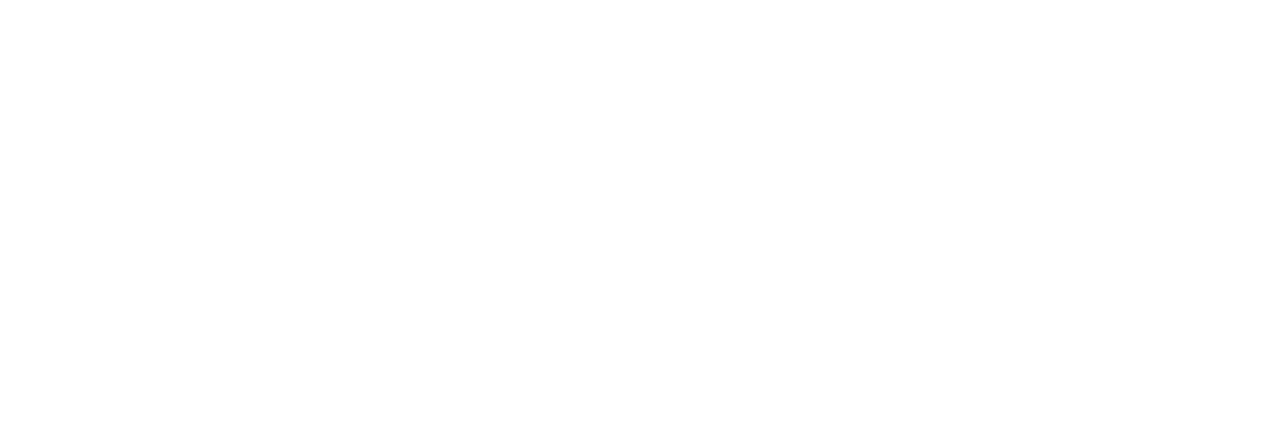
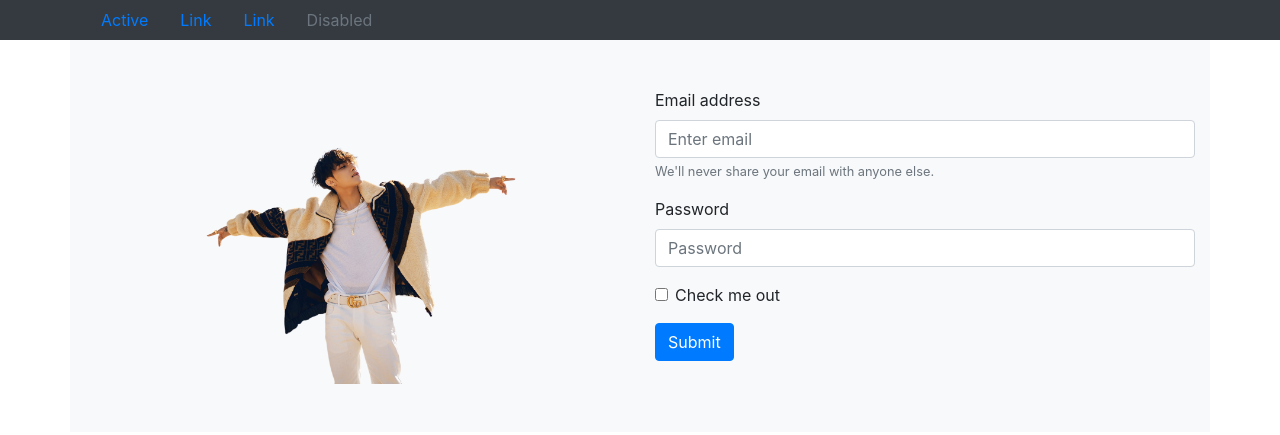
Before and after one commit to NguyenKyThinh94/sendEmailForm, a plain HTML site: page index.html in a window 1280 px wide. Drawn offline with nearby package versions, Linux system fonts and the light colour scheme.

Commit message:
creat document layout

```diff
--- a/index.html
+++ b/index.html
@@ -10,6 +10,50 @@
     <link rel="stylesheet" href="https://stackpath.bootstrapcdn.com/bootstrap/4.3.1/css/bootstrap.min.css" integrity="sha384-ggOyR0iXCbMQv3Xipma34MD+dH/1fQ784/j6cY/iJTQUOhcWr7x9JvoRxT2MZw1T" crossorigin="anonymous">
   </head>
   <body>
+    <div class="container-fluid bg-dark top-fixed">
+      <div class="container">
+          <ul class="nav justify-content-left">
+              <li class="nav-item">
+                <a class="nav-link active" href="#">Active</a>
+              </li>
+              <li class="nav-item">
+                <a class="nav-link" href="#">Link</a>
+              </li>
+              <li class="nav-item">
+                <a class="nav-link" href="#">Link</a>
+              </li>
+              <li class="nav-item">
+                <a class="nav-link disabled" href="#" tabindex="-1" aria-disabled="true">Disabled</a>
+              </li>
+            </ul>
+      </div>
+
+    </div>
+    <div class="container">
+      <div class="row bg-light">
+        <div class="col-md-6">
+          <img src="./picture/sontung.png" alt="" class="w-100 m-auto p-5">
+        </div>
+        <div class="col-md-6 my-5">
+            <form>
+                <div class="form-group">
+                  <label for="exampleInputEmail1">Email address</label>
+                  <input type="email" class="form-control" id="exampleInputEmail1" aria-describedby="emailHelp" placeholder="Enter email">
+                  <small id="emailHelp" class="form-text text-muted">We'll never share your email with anyone else.</small>
+                </div>
+                <div class="form-group">
+                  <label for="exampleInputPassword1">Password</label>
+                  <input type="password" class="form-control" id="exampleInputPassword1" placeholder="Password">
+                </div>
+                <div class="form-group form-check">
+                  <input type="checkbox" class="form-check-input" id="exampleCheck1">
+                  <label class="form-check-label" for="exampleCheck1">Check me out</label>
+                </div>
+                <button type="submit" class="btn btn-primary">Submit</button>
+              </form>
+        </div>
+      </div>
+    </div>
 
     <!-- Optional JavaScript -->
     <!-- jQuery first, then Popper.js, then Bootstrap JS -->
```
Also changed, not shown: picture/sontung.png (added).
